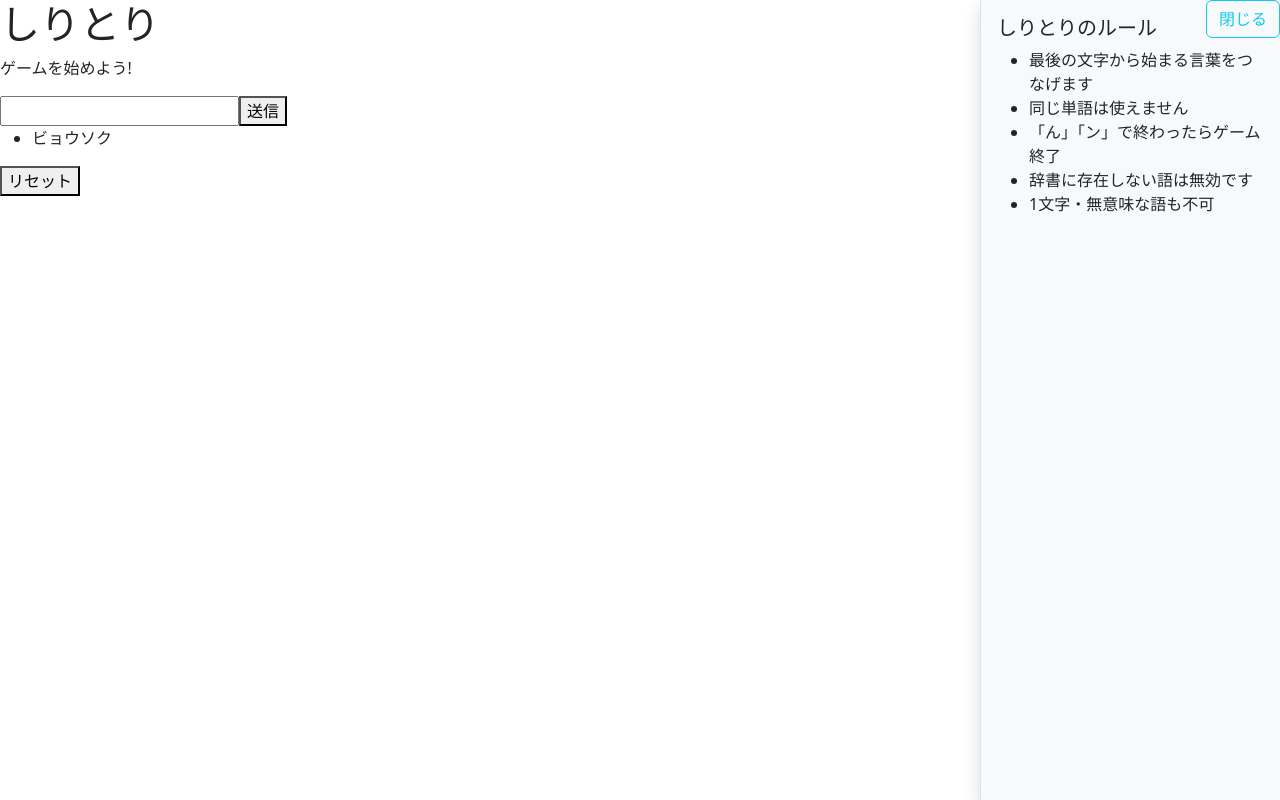
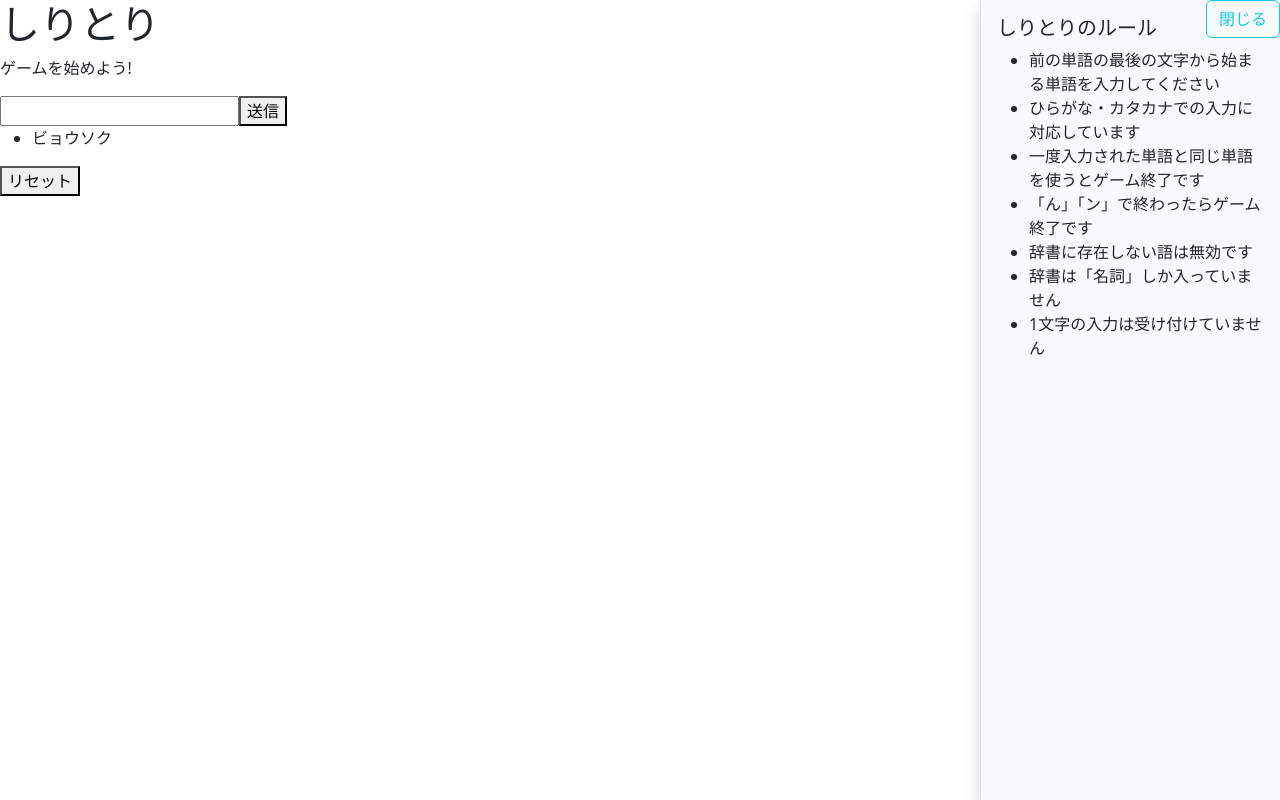
Before and after one commit to 2gPigeon/shiritori_app, a React (Create React App) app: page / in a window 1280 px wide. Both pictures are taken after a click on the button "ルール". Built offline with nearby package versions, Linux system fonts and the light colour scheme.

Commit message:
ルール追記

```diff
--- a/src/ShiritoriApp.jsx
+++ b/src/ShiritoriApp.jsx
@@ -155,11 +155,13 @@ const ShiritoriApp = () => {
         >
           <h5>しりとりのルール</h5>
           <ul>
-            <li>最後の文字から始まる言葉をつなげます</li>
-            <li>同じ単語は使えません</li>
-            <li>「ん」「ン」で終わったらゲーム終了</li>
+            <li>前の単語の最後の文字から始まる単語を入力してください</li>
+            <li>ひらがな・カタカナでの入力に対応しています</li>
+            <li>一度入力された単語と同じ単語を使うとゲーム終了です</li>
+            <li>「ん」「ン」で終わったらゲーム終了です</li>
             <li>辞書に存在しない語は無効です</li>
-            <li>1文字・無意味な語も不可</li>
+            <li>辞書は「名詞」しか入っていません</li>
+            <li>1文字の入力は受け付けていません</li>
           </ul>
         </div>
     </div>
```
